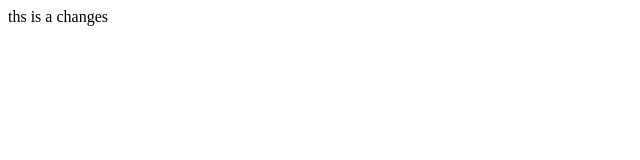
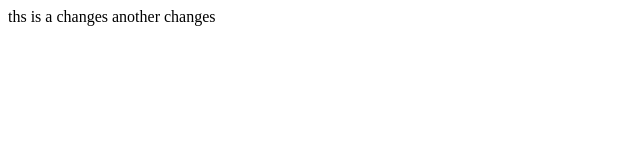
Before and after one commit to Kingsley-H-Learning/practice, a plain HTML site: page html/index.html in a window 1280 px wide. Shown: the whole page, without its empty margins (0-640 px from the left). Drawn offline with Linux system fonts and the light colour scheme.

Commit message:
other changes

```diff
--- a/html/index.html
+++ b/html/index.html
@@ -1,3 +1,3 @@
 <html>
-  <div>ths is a changes</div>
+  <div>ths is a changes another changes</div>
 </html>
```
